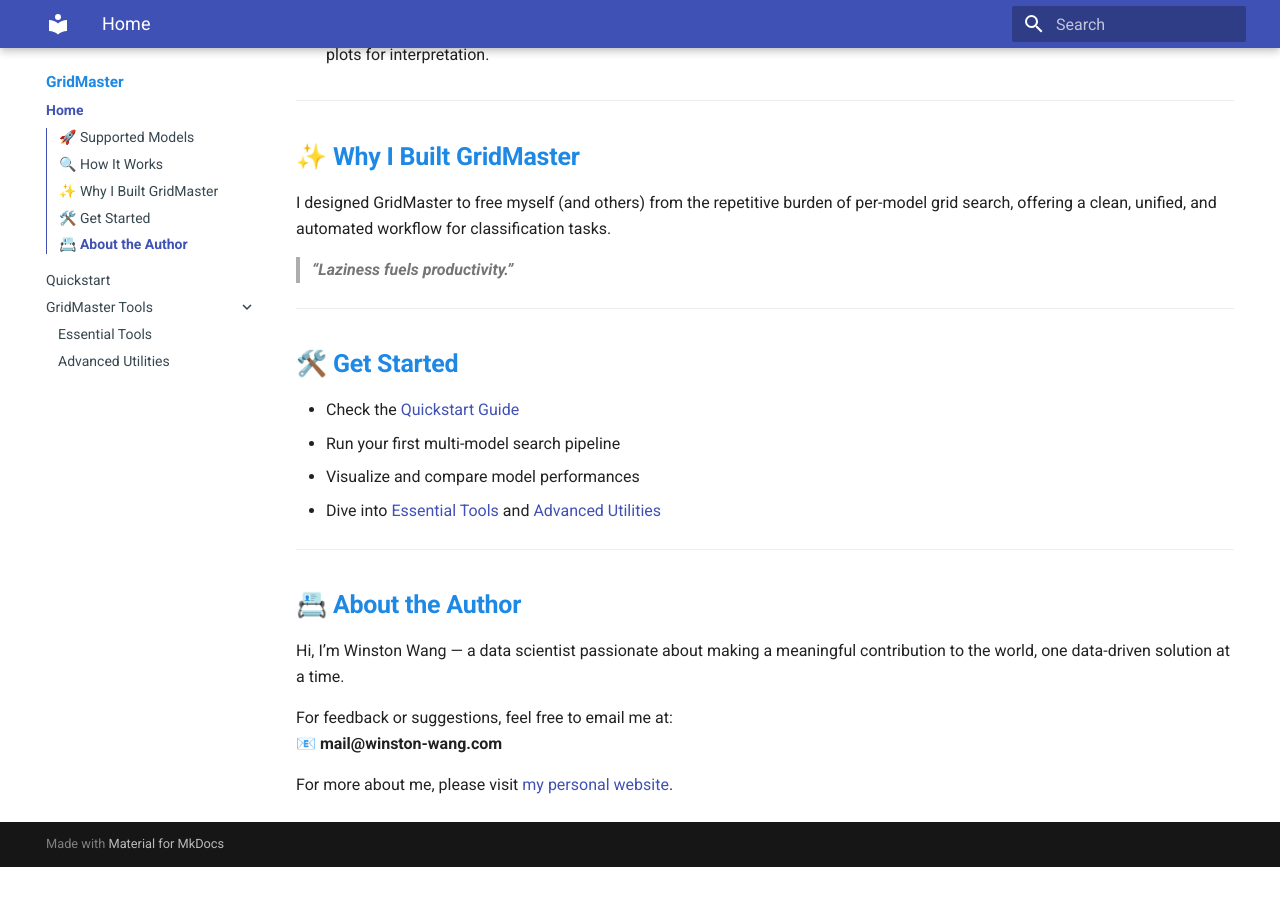
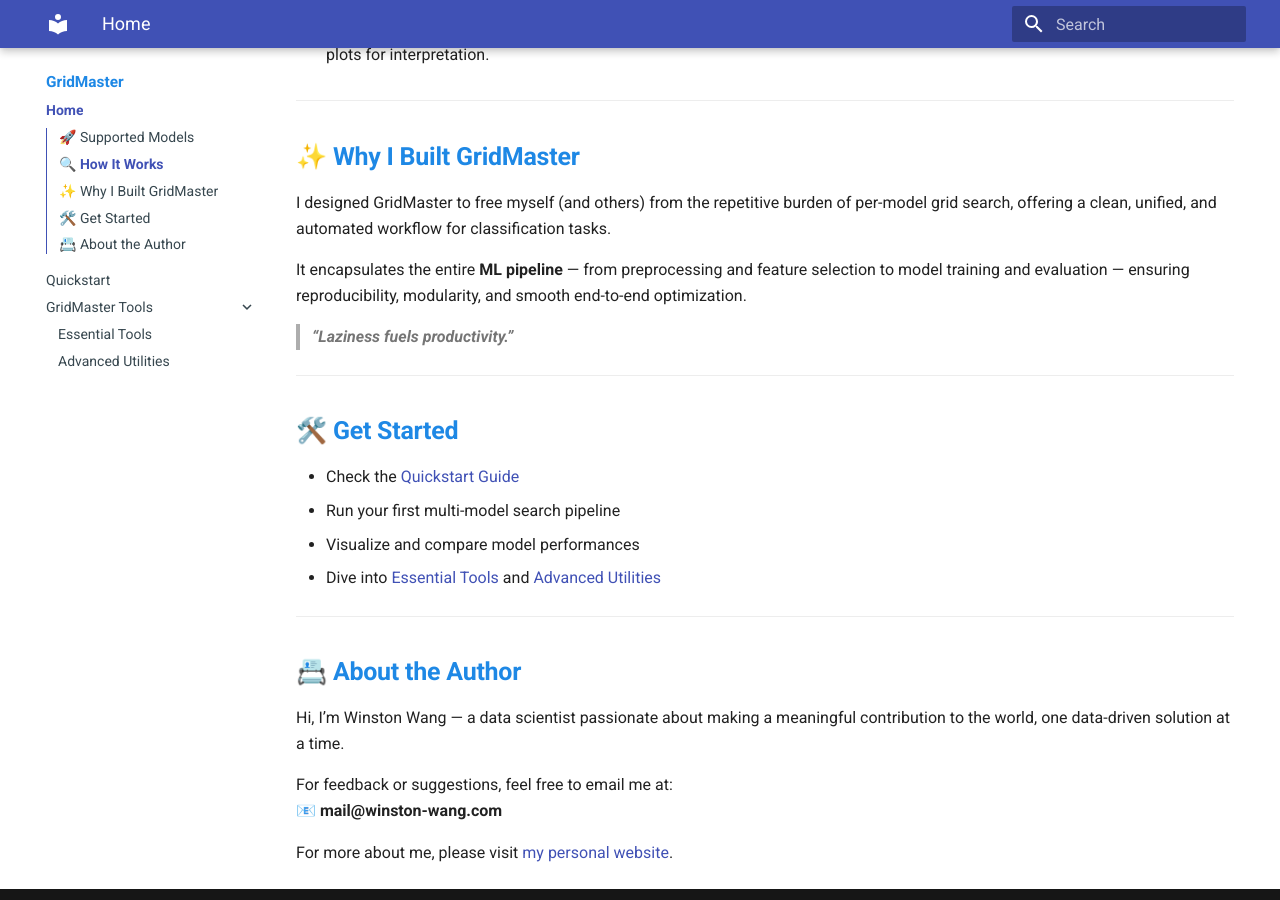
Before and after one commit to wins-wang/GridMaster, an MkDocs documentation site: the page built from docs/index.md, in a window 1280 px wide and 900 px high, scrolled down 1237 px. Built offline with MkDocs 1.6.1 and Material for MkDocs 9.7.7, drawn with Linux system fonts in a browser that asks for light colours; before the commit the page ends 2104 px from its top, so only the background shows below that.

Commit message:
minor fix

```diff
--- a/docs/index.md
+++ b/docs/index.md
@@ -51,6 +51,8 @@
 
 I designed GridMaster to free myself (and others) from the repetitive burden of per-model grid search, offering a clean, unified, and automated workflow for classification tasks.
 
+It encapsulates the entire **ML pipeline** — from preprocessing and feature selection to model training and evaluation — ensuring reproducibility, modularity, and smooth end-to-end optimization.
+
 > **_“Laziness fuels productivity.”_**
 
 ---
```
